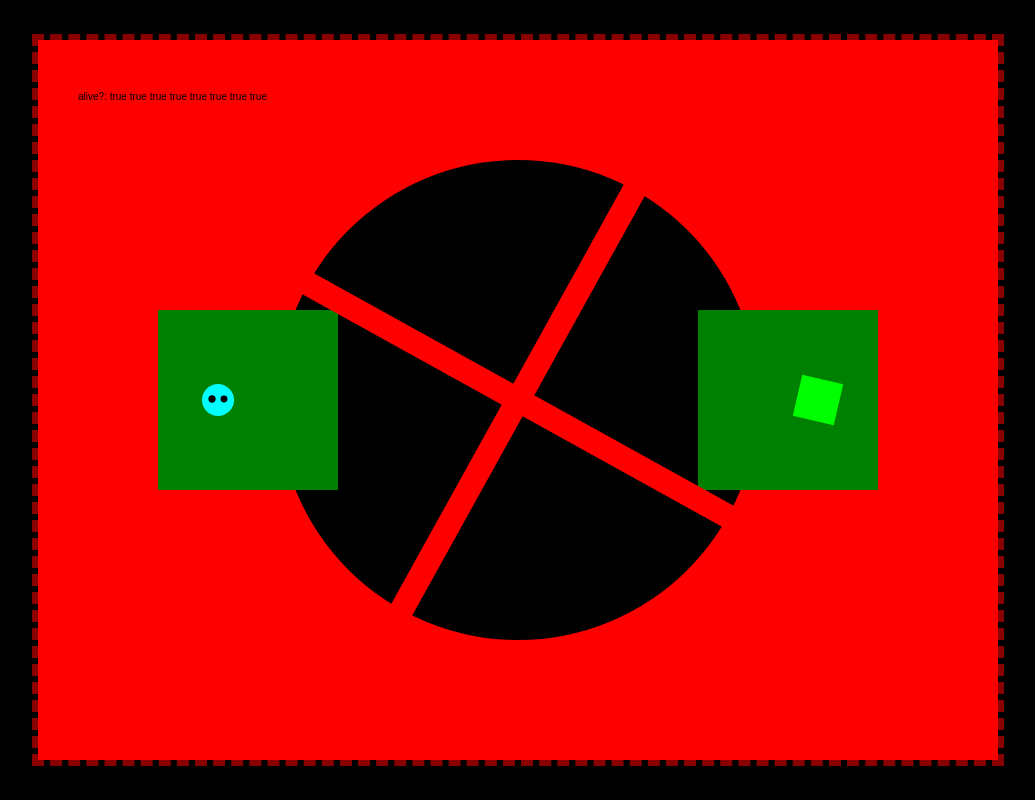
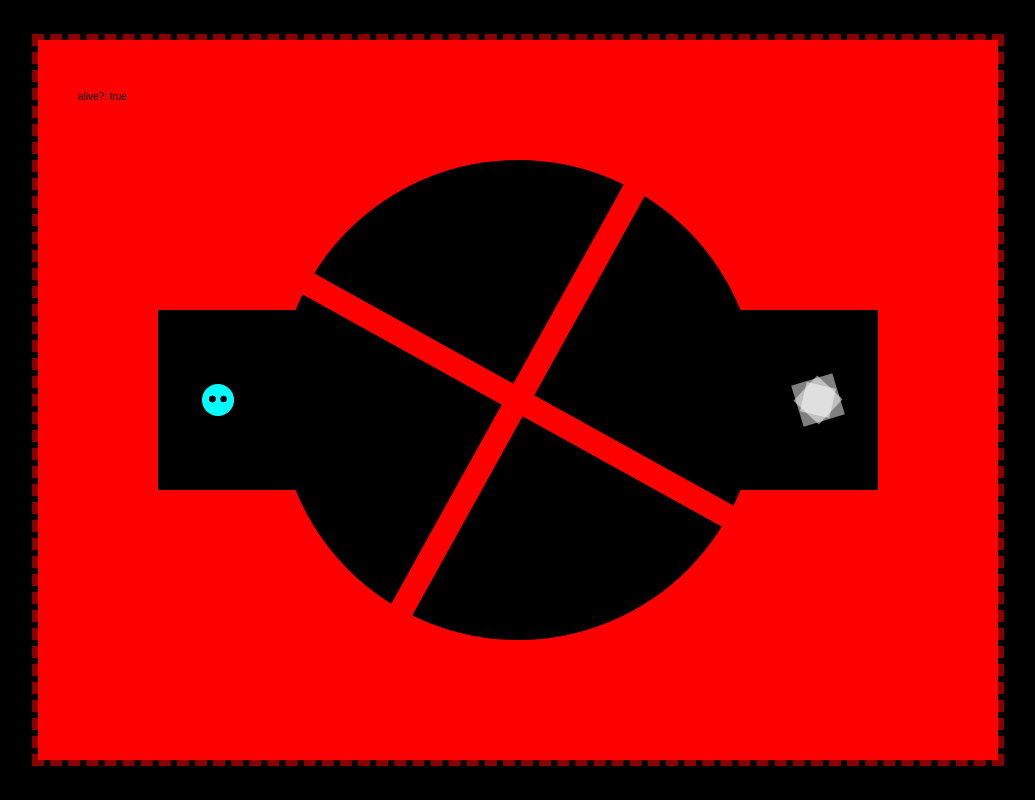
Before and after one commit to ArrQueRayray/spinners, a plain HTML site: page public/index.html in a window 1280 px wide. Shown: the whole page, without its empty margins (122-1157 px from the left). Drawn offline with Linux system fonts and the light colour scheme.

Commit message:
Added coordinates to player function and moved various player-specific functions, created goal function with coordinates, moved alive check to separate value, globalized scale value and added win animation

```diff
--- a/public/index.html
+++ b/public/index.html
@@ -20,38 +20,30 @@ canvas {
 </head>
 <body onload="startGame()">
 <script>
-// I'm much more used to working with a coordinate system where the middle
-// of the canvas is the origin. For all intents and purposes, the top-left corner
-// in all user-defined functions is (-480, 360) rather than (0, 0).
+// I'm much more used to working with a coordinate system where the middle of the canvas is the origin. For all
+// intents and purposes, the top-left corner in all user-defined functions is (-480, 360) rather than (0, 0).
 
-var redBG, obstacles, mainPlayer, safeArea, goal;
+var redBG, mainPlayer, mainGoal, safeArea, obstacles;
+let levelComplete = false;
 let timerStart = Date.now() / 1000;
-let timer = 0;
-let hDist, hDiag;
+let timer = 0, completeTime = -1;
+let hDist, hDiag, scale;
 
 function startGame() {
     redBG = new rect(960, 720);
     redBG.color = "red";
 
-    // Obstacles and safe areas are stored in arrays to allow for drawing and calculating the
-    // collisions of multiple shapes at once, and since it doesn't matter which particular
-    // shapes are being collided with, as long as the player collides with at least one obstacle,
-    // or no safe area fully overlaps the player.
+    // Scale determines player and goal size; player and goal are stored as variables, given defined coordinates.
+    scale = 1;
+    mainPlayer = new player(-300, 0);
+    mainGoal = new goal(300, 0);
 
+    // Obstacles and safe areas are stored in arrays to allow for drawing and checking multiple shapes at once.
+    safeArea = [new circ(240), new rect(180, 180, 0, -270, 0, 0, "black"), new rect(180, 180, 0, 270, 0, 0, "black")];
     obstacles = [new rect(482, 24, 1), new rect(482, 24, 1, 0, 0, 90)];
     // obstacles = [new rect(120, 24, 0, 60, 60, 30)];
-    mainPlayer = new player();
-    safeArea = [new circ(240), new rect(180, 180, 0, -270, 0, 0, "green"), new rect(180, 180, 0, 270, 0, 0, "green")];
-    goal = [new rect(36, 36, 2, 300, 0, 0, "green"), new rect(36, 36, 2, 300, 0, 45, "lime")];
-    setupPlayer();
 
     gameArea.start();
-}
-
-// Sets up distance from center to edge of the hitbox, and resulting x/y difference at 45-degree angle.
-function setupPlayer() {
-    hDist = mainPlayer.hitboxScale * mainPlayer.circ.radius;
-    hDiag = hDist * Math.SQRT1_2;
 }
 
 var gameArea = {
@@ -120,7 +112,7 @@ var gameArea = {
     }
 }
 
-// Creates a rectangle component based on preferred coordinate system.
+// Creates a rectangle component with x and y referring to center in preferred coordinate system.
 function rect(width=100, height=100, speed=0, x=0, y=0, angle=0, color="red") {
     this.shape = "rect";
     this.width = width;
@@ -142,7 +134,7 @@ function rect(width=100, height=100, speed=0, x=0, y=0, angle=0, color="red") {
     }
 }
 
-// Creates a circle component.
+// Creates a circle component with x and y referring to center in preferred coordinate system.
 function circ(radius=40, x=0, y=0, color="black") {
     this.shape = "circ";
     this.radius = radius;
@@ -156,23 +148,34 @@ function circ(radius=40, x=0, y=0, color="black") {
     }
 }
 
-// Creates a player component, with a circle alongside additional features such as movement and animation.
-function player() {
-    this.circ = new circ(16, -300, 0, "cyan");
+// Creates a player component, with circle and additional features such as movement and animation.
+function player(x=0, y=0) {
+    this.circ = new circ(16 * scale, x, y, "cyan");
     this.hitboxScale = 0.75; // Smaller hitboxes feel fairer; this specifies hitbox scale compared to player size.
     this.speedX = 0;
     this.speedY = 0;
+    this.controllable = true;
     this.blink = 3 + 2 * Math.random(); // Blink timer to control how long between each blink.
+    this.setup = function() {
+        // Sets up distance from center to edge of the hitbox, and resulting x/y difference at 45-degree angle.
+        hDist = this.hitboxScale * this.circ.radius;
+        hDiag = hDist * Math.SQRT1_2;
+    }
     this.update = function() {
-        let accel = 0.03125 * this.circ.radius; // How fast the player reaches max speed.
-        let maxSpeed = 0.225 * this.circ.radius; // The fastest the player can travel.
+        this.circ.radius = Math.max(0, 16 * scale);
+        const accel = 0.5 * scale; // How fast the player reaches max speed.
+        const maxSpeed = 3.6 * scale; // The fastest the player can travel.
+        const moving = (!!gameArea.keys[1] !== !!gameArea.keys[3]) || (!!gameArea.keys[0] !== !!gameArea.keys[2]);
 
         // Change speed variables based on pressed keys.
-        if ((!!gameArea.keys[1] !== !!gameArea.keys[3]) || (!!gameArea.keys[0] !== !!gameArea.keys[2])) {
+
+        if (this.controllable && moving) {
             if (!!gameArea.keys[1] && !gameArea.keys[3]) this.speedX -= accel;
             if (!gameArea.keys[1] && !!gameArea.keys[3]) this.speedX += accel;
             if (!!gameArea.keys[0] && !gameArea.keys[2]) this.speedY += accel;
             if (!gameArea.keys[0] && !!gameArea.keys[2]) this.speedY -= accel;
+        } else if (!this.controllable) {
+            gameArea.keys = [0, 0, 0, 0];
         }
 
         // If no keys are held or all held keys cancel out each other, this brings the player to a stop.
@@ -203,39 +206,45 @@ function player() {
         }
 
         this.circ.update();
-        drawPlayerEyes();
+        this.drawEyes();
     }
-}
-
-function drawPlayerEyes() {
+    this.drawEyes = function() {
         ctx.beginPath();
         ctx.fillStyle = "black";
 
-    // The coordinates of the midpoint of the eyes is calculated, along with a scaling value.
-    const scale = 0.375 * mainPlayer.circ.radius;
-    const middle = mainPlayer.circ.x + mainPlayer.speedX * (scale / 5);
-    const height = mainPlayer.circ.y + (scale / 2) + (2 * Math.sin(timer * Math.PI * 1.5)) + mainPlayer.speedY * (scale / 5);
+        // The coordinates of the midpoint of the eyes is calculated.
+        const middle = mainPlayer.circ.x + mainPlayer.speedX * 1.333;
+        const height = mainPlayer.circ.y + (3 * scale) + (2 * scale * Math.sin(timer * Math.PI * 1.5)) + mainPlayer.speedY * 1.333;
 
         // A blink timer is used to either draw circles or thin rectangles where eyes are located.
-    if (timer < mainPlayer.blink || timer > mainPlayer.blink + 0.1) {
+        if ((timer < mainPlayer.blink || timer > mainPlayer.blink + 0.06) && !levelComplete) {
             if (timer > mainPlayer.blink) mainPlayer.blink += 3.1 + 2 * Math.random();
-        centerFillCirc(middle - scale, height, scale / 1.75);
-        centerFillCirc(middle + scale, height, scale / 1.75);
+            centerFillCirc(middle - 5.6 * scale, height, 3.2 * scale);
+            centerFillCirc(middle + 5.6 * scale, height, 3.2 * scale);
         } else {
-        centerFillRect(middle - scale, height, scale * 1.375, scale / 3.5);
-        centerFillRect(middle + scale, height, scale * 1.375, scale / 3.5);
+            centerFillRect(middle - 5.6 * scale, height, 8.4 * scale, 1.5 * scale);
+            centerFillRect(middle + 5.6 * scale, height, 8.4 * scale, 1.5 * scale);
         }
     }
+    this.setup();
+}
 
-// Handles the "pulsing" animation of the goal, created with a timer and sine/cosine functions.
-function goalAnim() {
+// Creates a goal component, with a "pulsing" animation created with a timer and sine/cosine functions.
+function goal(x=0, y=0){
+    this.rects = [0, 0, 0];
+    this.goalScale = 1;
+    for (let i = 0; i < 3; i++) {
+        this.rects[i] = new rect(36 * scale * this.goalScale, 36 * scale * this.goalScale, 2, x, y, i * 30 - 15, "rgba(255, 255, 255, 0.5)");
+    }
+    this.update = function() {
         ctx.beginPath();
-    goal[0].width = 36 + 6 * Math.sin(timer * Math.PI * 2);
-    goal[0].height = goal[0].width;
-    goal[0].update();
-    goal[1].width = 36 + 6 * Math.cos(timer * Math.PI * 2);
-    goal[1].height = goal[1].width;
-    goal[1].update();
+        for (let i = 0; i < 3; i++) {
+            this.rects[i].width = 36 + (12 - 3 * i) * Math.sin(timer * Math.PI * 2 + (i * 3 * Math.PI / 4));
+            this.rects[i].width *= scale * this.goalScale;
+            this.rects[i].height = this.rects[i].width;
+            this.rects[i].update();
+        }
+    };
 }
 
 // Fills a rectangle based on preferred coordinate system.
@@ -303,11 +312,35 @@ function updateGameArea() {
     safeArea.forEach(element => {element.update()});
     obstacles.forEach(element => {element.update()});
 
+    // Check if player is alive.
+    let alive = checkAliveCollisions();
+
+    // Goal and player are drawn last.
+    mainGoal.update();
+    mainPlayer.update();
+
+    // If player is close enough to the goal, the level is officially completed.
+    const sqGoalDist = sqDist(mainPlayer.circ.x, mainPlayer.circ.y, mainGoal.rects[0].x, mainGoal.rects[0].y);
+    if (sqGoalDist < 1296 * scale * scale && !levelComplete) {
+        levelComplete = true;
+        mainPlayer.controllable = false;
+        completeTime = timer;
+    }
+
+    if (levelComplete) {
+        levelCompleteAnimation();
+    }
+
+    // Debug text, easier to see than printing to console.
+    ctx.fillText("alive?: " + alive, 40, 60);
+}
+
+// Check if player is alive through collisions between shapes in game area.
+function checkAliveCollisions() {
     // Formerly, this performed a check with the full bounding boxes and circle. However, this proved
     // problematic with cases where the player doesn't fully intersect any safe area shape but visually
     // is fully contained in the safe area as a whole. This incorrectly deemed the player dead, and is
     // resolved by approximating the hitbox with individual points and checking them.
-    let alive = true;
 
     // Create hitbox points.
     const cx = mainPlayer.circ.x
@@ -342,25 +375,28 @@ function updateGameArea() {
 
         // Once a single point is guaranteed dead, the player is also guaranteed dead.
         if (!hitboxPoints[i].alive) {
-            alive = false;
-            break;
+            return false;
         }
     }
+    return true;
+}
 
-    goalAnim();
-
-    ctx.beginPath();
-    mainPlayer.update();
-
-    // Debug text, easier to see than printing to console.
-    ctx.fillText("alive?: " + hitboxPoints[0].alive + " " +
-                                hitboxPoints[1].alive + " " +
-                                hitboxPoints[2].alive + " " +
-                                hitboxPoints[3].alive + " " +
-                                hitboxPoints[4].alive + " " +
-                                hitboxPoints[5].alive + " " +
-                                hitboxPoints[6].alive + " " +
-                                hitboxPoints[7].alive, 40, 60);
+// Animate player being sucked into goal, returning true when animation is complete.
+function levelCompleteAnimation() {
+    const dx = mainGoal.rects[0].x - mainPlayer.circ.x;
+    const dy = mainGoal.rects[0].y - mainPlayer.circ.y;
+    const timeSinceCompletion = timer - completeTime;
+    if (timeSinceCompletion < 0.75) {
+        mainPlayer.circ.x += dx * timeSinceCompletion * 0.3;
+        mainPlayer.circ.y += dy * timeSinceCompletion * 0.3;
+        scale = 7.7 * Math.sin((timeSinceCompletion / 0.75) + 1.2) - 6.2;
+        mainGoal.goalScale = 2 * Math.sin((timeSinceCompletion / 0.75) * 5 * Math.PI / 6 + Math.PI / 6);
+        return false;
+    } else {
+        scale = 0;
+        mainGoal.goalScale = 0;
+        return true;
+    }
 }
 
 </script>
```
Lines whose indentation alone changed are shown as unchanged.
